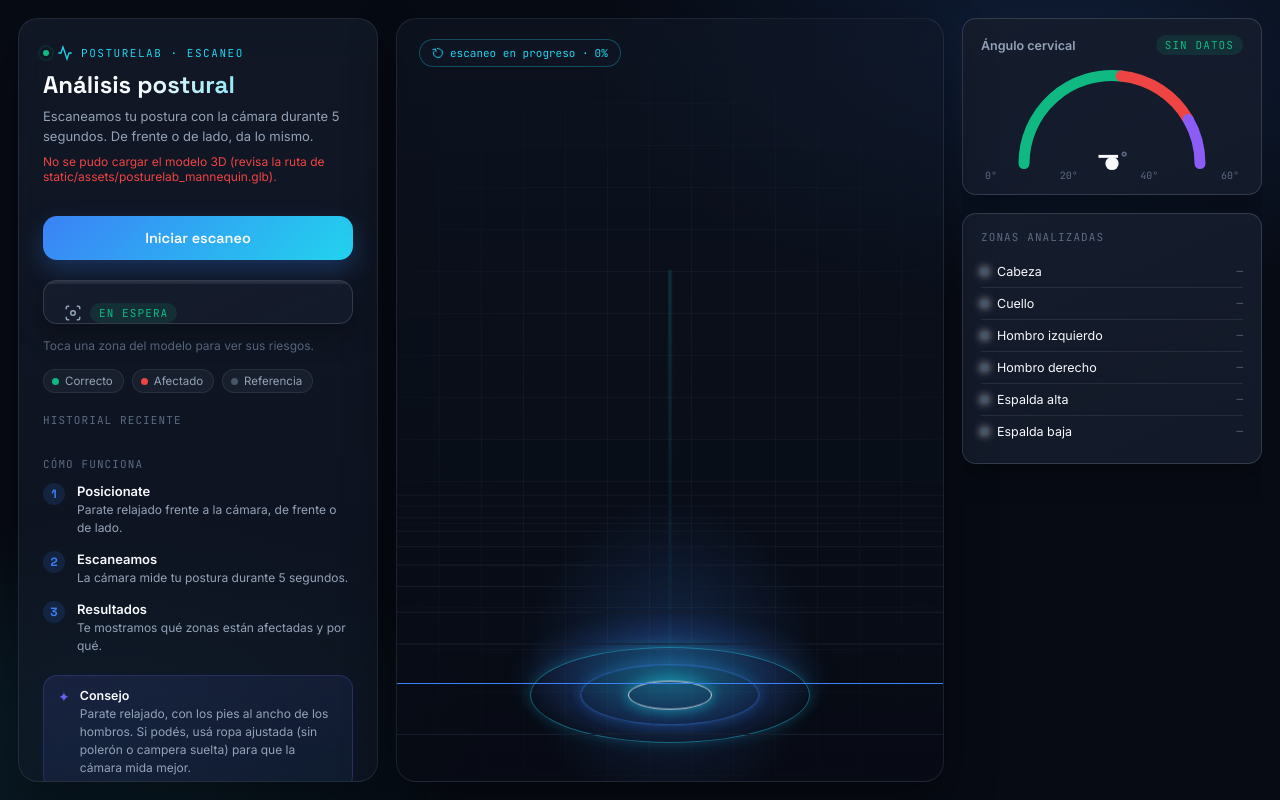
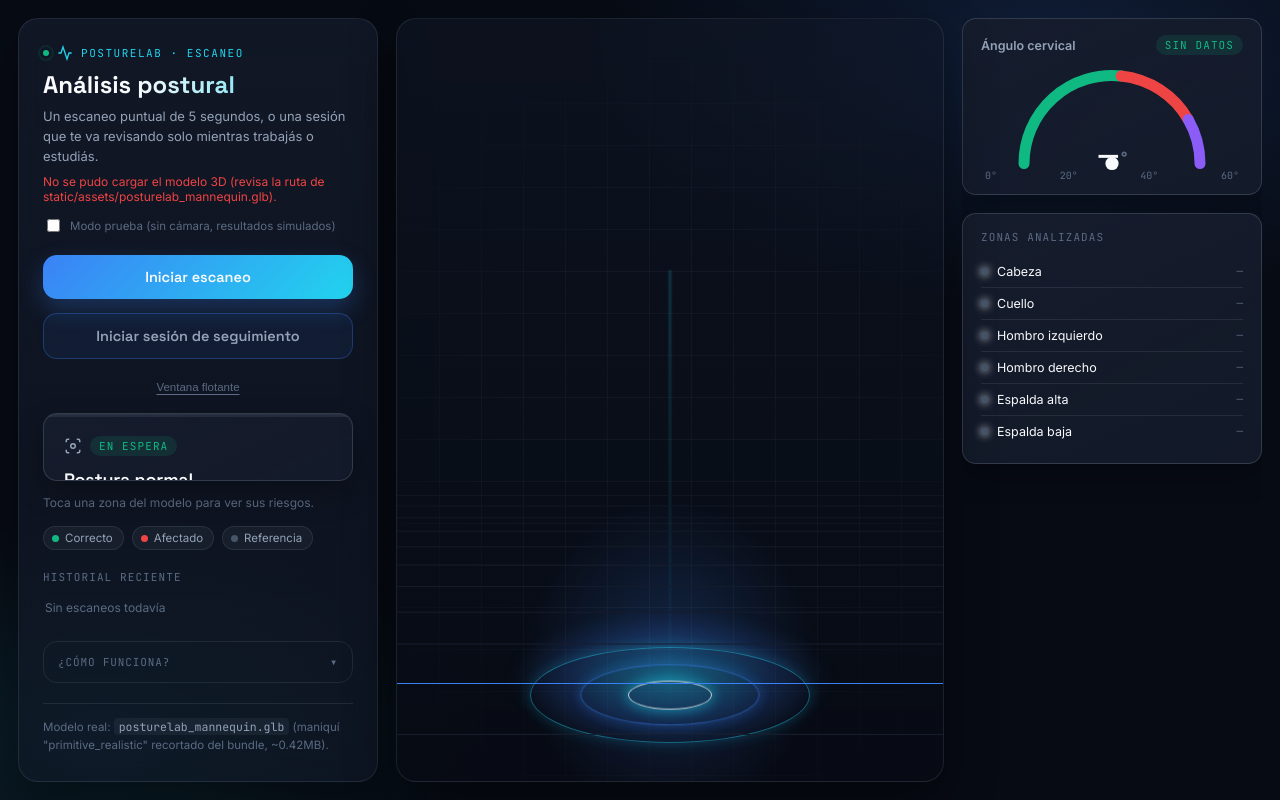
Before and after one commit to Cami-ng23/PostureLab_Proyecto2, a Flask app: page / in a window 1280 px wide. Run offline with Flask 3, Linux system fonts and the light colour scheme; some libraries are stand-ins or nearby versions.

Commit message:
actualizacion

```diff
--- a/app.py
+++ b/app.py
@@ -1,3 +1,5 @@
+import os
+
 from flask import Flask, render_template
 
 app = Flask(__name__)
@@ -5,6 +7,9 @@ app = Flask(__name__)
 
 @app.route("/")
 def home():
+    # Por ahora la home ES el simulador. Cuando agregues login/dashboard
+    # (según tu documento, con SQLite para las evaluaciones), esta ruta
+    # pasará a ser el dashboard y el simulador se mueve a /simulador.
     return render_template("simulador.html")
 
 
@@ -14,6 +19,8 @@ def simulador():
 
 
 if __name__ == "__main__":
-    import os
+    # host=0.0.0.0 y el puerto por variable de entorno: así funciona igual
+    # en tu compu (localhost:5000) y en Railway/Render (que inyectan PORT).
     port = int(os.environ.get("PORT", 5000))
-    app.run(host="0.0.0.0", port=port)
+    debug = os.environ.get("FLASK_DEBUG", "1") == "1"
+    app.run(host="0.0.0.0", port=port, debug=debug)
--- a/static/css/style.css
+++ b/static/css/style.css
@@ -197,6 +197,18 @@ html, body {
   margin-top: 8px;
 }
 
+.pl-sim-toggle {
+  display: flex;
+  align-items: center;
+  gap: 7px;
+  margin-top: 10px;
+  font-size: 11.5px;
+  color: var(--text-faint);
+  cursor: pointer;
+}
+.pl-sim-toggle input { accent-color: var(--secondary); cursor: pointer; }
+.pl-sim-toggle:hover { color: var(--text-dim); }
+
 /* ------------------------------ tarjeta -------------------------------- */
 
 .pl-card {
@@ -281,6 +293,7 @@ html, body {
 }
 .pl-bar.thin { height: 3px; }
 .pl-bar-fill {
+  width: 0;
   height: 100%;
   border-radius: 3px;
   background: var(--good);
@@ -330,6 +343,11 @@ html, body {
   text-transform: uppercase;
 }
 #history-list { display: flex; flex-direction: column; gap: 6px; }
+.pl-history-empty {
+  font-size: 12px;
+  color: var(--text-faint);
+  padding: 6px 2px;
+}
 .pl-history-row {
   display: flex;
   align-items: center;
@@ -405,12 +423,38 @@ html, body {
 
 /* ------------------------------ como funciona ----------------------------- */
 
-.pl-howto-title {
+.pl-howto-details {
+  border: 1px solid var(--border);
+  border-radius: var(--radius-md);
+  padding: 2px 4px;
+  transition: background 0.2s ease;
+}
+.pl-howto-details[open] {
+  background: rgba(148, 163, 184, 0.03);
+}
+.pl-howto-summary {
+  list-style: none;
+  cursor: pointer;
+  display: flex;
+  align-items: center;
+  justify-content: space-between;
   font-size: 11px;
-  letter-spacing: 0.1em;
+  letter-spacing: 0.08em;
+  text-transform: uppercase;
   color: var(--text-faint);
-  margin-bottom: 12px;
-  text-transform: uppercase;
+  padding: 10px 10px;
+  user-select: none;
+}
+.pl-howto-summary::-webkit-details-marker { display: none; }
+.pl-howto-summary:hover { color: var(--text-dim); }
+.pl-chevron {
+  font-size: 12px;
+  transition: transform 0.25s ease;
+}
+.pl-howto-details[open] .pl-chevron { transform: rotate(180deg); }
+
+.pl-howto {
+  padding: 4px 10px 12px;
 }
 .pl-howto-step {
   display: flex;
@@ -448,6 +492,7 @@ html, body {
 .pl-tip {
   display: flex;
   gap: 10px;
+  margin: 0 10px 10px;
   background: linear-gradient(155deg, rgba(99, 102, 241, 0.12), rgba(59, 130, 246, 0.06));
   border: 1px solid rgba(99, 102, 241, 0.25);
   border-radius: var(--radius-md);
@@ -650,6 +695,120 @@ html, body {
   cursor: default;
 }
 
+.pl-scan-btn-secondary {
+  background: rgba(59, 130, 246, 0.08);
+  border: 1px solid rgba(59, 130, 246, 0.3);
+  box-shadow: none;
+  color: var(--text-dim);
+  margin-top: -6px;
+}
+.pl-scan-btn-secondary:hover:not(:disabled) {
+  box-shadow: none;
+  border-color: rgba(59, 130, 246, 0.5);
+  color: var(--text);
+}
+
+.pl-scan-btn-ghost {
+  appearance: none;
+  border: none;
+  background: none;
+  cursor: pointer;
+  font-size: 11.5px;
+  color: var(--text-faint);
+  text-decoration: underline;
+  text-underline-offset: 3px;
+  padding: 2px 0 0;
+  align-self: center;
+}
+.pl-scan-btn-ghost:hover {
+  color: var(--secondary);
+}
+
+.pl-pip-placeholder {
+  position: absolute;
+  inset: 0;
+  z-index: 2;
+  display: flex;
+  flex-direction: column;
+  align-items: center;
+  justify-content: center;
+  gap: 10px;
+  color: var(--text-faint);
+  background: var(--bg);
+}
+.pl-pip-placeholder[hidden] { display: none; }
+.pl-pip-placeholder span { font-size: 30px; opacity: 0.6; }
+.pl-pip-placeholder p { font-size: 13px; margin: 0; }
+
+.pl-session-card {
+  background: linear-gradient(155deg, var(--card), rgba(21, 28, 44, 0.85));
+  border: 1px solid rgba(34, 211, 238, 0.3);
+  border-radius: var(--radius-md);
+  padding: 14px 16px;
+  box-shadow: 0 12px 28px rgba(0, 0, 0, 0.28);
+  animation: pl-fade-up 0.4s ease;
+}
+.pl-session-header {
+  display: flex;
+  justify-content: space-between;
+  align-items: center;
+  margin-bottom: 12px;
+}
+.pl-session-title {
+  font-size: 10.5px;
+  letter-spacing: 0.1em;
+  color: var(--secondary);
+}
+.pl-session-title::before {
+  content: '';
+  display: inline-block;
+  width: 6px;
+  height: 6px;
+  border-radius: 50%;
+  background: var(--secondary);
+  margin-right: 6px;
+  animation: pl-pulse 1.6s ease-in-out infinite;
+}
+.pl-session-stats {
+  display: flex;
+  gap: 10px;
+  margin-bottom: 10px;
+}
+.pl-session-stat {
+  flex: 1;
+  background: rgba(148, 163, 184, 0.06);
+  border-radius: var(--radius-sm);
+  padding: 8px 10px;
+  text-align: center;
+}
+.pl-session-stat-num {
+  display: block;
+  font-family: 'Space Grotesk', sans-serif;
+  font-weight: 700;
+  font-size: 17px;
+}
+.pl-session-stat-label {
+  font-size: 10px;
+  color: var(--text-faint);
+}
+.pl-session-zones {
+  border-top: 1px solid var(--border);
+  padding-top: 8px;
+}
+.pl-session-zone-row {
+  display: flex;
+  justify-content: space-between;
+  font-size: 12px;
+  color: var(--text-dim);
+  padding: 4px 0;
+}
+.pl-session-empty {
+  font-size: 11.5px;
+  color: var(--text-faint);
+  text-align: center;
+  padding: 2px 0;
+}
+
 .pl-spin {
   animation: pl-spin-rotate 1.4s linear infinite;
   transform-origin: center;
@@ -674,6 +833,7 @@ html, body {
   border-radius: 999px;
   z-index: 3;
 }
+.pl-scan-badge[hidden] { display: none; }
 
 .pl-scan-sweep {
   position: absolute;
--- a/static/js/main.js
+++ b/static/js/main.js
@@ -19,6 +19,44 @@ const REF = "#475569";
 // 1 zona afectada = amarillo, 2 = rojo, 3+ o un caso severo = morado.
 const WARN = "#F59E0B";
 const SEVERE = "#8B5CF6";
+
+/* --------------------------- modo prueba (sin cámara) --------------------------- */
+// Para probar todo el flujo (colores, popup, sesión, ventana flotante...) sin
+// depender de una cámara real. Genera resultados variados: a veces postura
+// perfecta, a veces 1-3 zonas afectadas, a veces "no se detectó nadie" — así
+// se ejercitan los mismos caminos que con la cámara real, con el MISMO
+// applyScanResult/umbrales, solo que los números de entrada son al azar.
+let simulateMode = false;
+
+function simulateResult() {
+  const r = Math.random();
+  if (r < 0.08) return { success: false, reason: "no-person" };
+  if (r < 0.16) return { success: false, reason: "low-confidence" };
+  return {
+    success: true,
+    cervicalAngle: Math.random() * 48,
+    torsoAngle: Math.random() * 36,
+    shoulderTiltAngle: Math.random() * 16,
+    lowerShoulder: Math.random() < 0.5 ? "shoulderL" : "shoulderR",
+    framesSeen: 30,
+  };
+}
+
+// misma firma que runScan(videoEl, durationMs, onProgress), pero sin tocar
+// la cámara ni el modelo — solo simula el paso del tiempo para que la barra
+// de progreso y el aro 3D se vean exactamente igual que en un escaneo real.
+function fakeScan(durationMs, onProgress) {
+  return new Promise((resolve) => {
+    const start = performance.now();
+    function step() {
+      const elapsed = performance.now() - start;
+      if (onProgress) onProgress(Math.min(1, elapsed / durationMs));
+      if (elapsed < durationMs) requestAnimationFrame(step);
+      else resolve(simulateResult());
+    }
+    requestAnimationFrame(step);
+  });
+}
 
 function hexToRgba(hex, alpha) {
   const n = parseInt(hex.replace("#", ""), 16);
@@ -116,6 +154,135 @@ const ACCENT_LIGHT = "#22D3EE"; // luz de acento fija, ya no cambia con el resul
 let rimTarget = new THREE.Color(ACCENT_LIGHT);
 let rimCurrent = new THREE.Color(GOOD);
 let history = [];
+
+/* ------------------------- modo sesión prolongada ------------------------- */
+// En vez de un solo escaneo de 5s, esta sesión deja la cámara prendida y
+// hace un chequeo automático cada SESSION_INTERVAL_MS mientras trabajás,
+// acumulando estadísticas reales (nada de datos inventados).
+const SESSION_INTERVAL_MS = 60000; // 1 minuto entre chequeos — ajustable
+
+let sessionActive = false;
+let sessionStats = null; // { startTime, checks, goodChecks, zoneBad: {zona: count} }
+let sessionTimer = null;
+
+function renderSessionSummary() {
+  if (!sessionStats) return;
+  el.sessionChecks.textContent = sessionStats.checks;
+  const pctGood = sessionStats.checks ? Math.round((sessionStats.goodChecks / sessionStats.checks) * 100) : 0;
+  el.sessionPct.textContent = `${pctGood}%`;
+
+  const rows = ZONE_KEYS.map((z) => ({ z, count: sessionStats.zoneBad[z] || 0 }))
+    .filter((r) => r.count > 0)
+    .sort((a, b) => b.count - a.count);
+
+  el.sessionZones.innerHTML = rows.length
+    ? rows
+        .map(
+          (r) =>
+            `<div class="pl-session-zone-row"><span>${ZONE_INFO[r.z].label}</span><span class="mono">${r.count}×</span></div>`
+        )
+        .join("")
+    : `<div class="pl-session-empty">Sin zonas afectadas todavía</div>`;
+}
+
+// chequeo automático de la sesión: reutiliza el mismo runScan/applyScanResult
+// del escaneo manual, así el criterio de "bueno/malo" es siempre el mismo.
+async function runSessionCheck() {
+  if (!sessionActive) return;
+  if (uiState === "scanning") {
+    scheduleNextCheck();
+    return;
+  }
+  uiState = "scanning";
+  paused = false;
+  setScanningCard();
+  el.scanBadge.hidden = false;
+  el.scanPercent.textContent = "0%";
+
+  let result;
+  try {
+    result = simulateMode
+      ? await fakeScan(SCAN_MS, (progress) => {
+          el.scanPercent.textContent = `${Math.round(progress * 100)}%`;
+          el.progressBar.style.width = `${progress * 100}%`;
+        })
+      : await runScan(el.cameraPreview, SCAN_MS, (progress) => {
+          el.scanPercent.textContent = `${Math.round(progress * 100)}%`;
+          el.progressBar.style.width = `${progress * 100}%`;
+        });
+  } catch (err) {
+    console.error("Error en chequeo de sesión:", err);
+    result = { success: false, reason: "low-confidence" };
+  }
+
+  el.scanBadge.hidden = true;
+  applyScanResult(result);
+  uiState = "result";
+  holdElapsed = 0;
+
+  if (result.success && sessionActive) {
+    sessionStats.checks++;
+    let anyBad = false;
+    ZONE_KEYS.forEach((z) => {
+      if (zoneTargets[z] === BAD) {
+        anyBad = true;
+        sessionStats.zoneBad[z] = (sessionStats.zoneBad[z] || 0) + 1;
+      }
+    });
+    if (!anyBad) sessionStats.goodChecks++;
+    renderSessionSummary();
+  }
+
+  scheduleNextCheck();
+}
+
+function scheduleNextCheck() {
+  clearTimeout(sessionTimer);
+  if (!sessionActive) return;
+  sessionTimer = setTimeout(runSessionCheck, SESSION_INTERVAL_MS);
+}
+
+async function startSession() {
+  if (sessionActive || uiState === "scanning") return;
+  sessionActive = true;
+  sessionStats = { startTime: Date.now(), checks: 0, goodChecks: 0, zoneBad: {} };
+  el.sessionButton.textContent = "Detener sesión";
+  el.sessionSummary.hidden = false;
+  el.scanButton.disabled = true; // evita solapar con un escaneo manual suelto
+  el.cameraError.hidden = true;
+  renderSessionSummary();
+
+  if (!simulateMode) {
+    try {
+      await startCamera(el.cameraPreview);
+    } catch (err) {
+      console.error("No se pudo iniciar la sesión (cámara):", err);
+      el.cameraError.textContent = "No pudimos acceder a tu cámara para iniciar la sesión.";
+      el.cameraError.hidden = false;
+      sessionActive = false;
+      el.sessionButton.textContent = "Iniciar sesión de seguimiento";
+      el.scanButton.disabled = false;
+      return;
+    }
+    el.cameraPreview.hidden = false;
+  }
+  runSessionCheck(); // primer chequeo ya mismo, no espera el primer intervalo
+}
+
+function stopSession() {
+  sessionActive = false;
+  clearTimeout(sessionTimer);
+  if (!simulateMode) {
+    stopCamera(el.cameraPreview);
+    el.cameraPreview.hidden = true;
+  }
+  el.sessionButton.textContent = "Iniciar sesión de seguimiento";
+  el.scanButton.disabled = false;
+  uiState = "idle";
+  resetToNeutral();
+  // el resumen final se queda visible, no lo ocultamos
+}
+
 let activeZone = null;
 let lastPopupX = 0;
 let lastPopupY = 0;
@@ -156,6 +323,13 @@ const el = {
   gaugeNumber: document.getElementById("gauge-number"),
   gaugeSeverity: document.getElementById("gauge-severity"),
   zonesList: document.getElementById("zones-list"),
+  sessionButton: document.getElementById("session-button"),
+  sessionSummary: document.getElementById("session-summary"),
+  sessionChecks: document.getElementById("session-checks"),
+  sessionPct: document.getElementById("session-pct"),
+  sessionZones: document.getElementById("session-zones"),
+  pipButton: document.getElementById("pip-button"),
+  pipPlaceholder: document.getElementById("pip-placeholder"),
 };
 
 const ICON_OK = `<path d="M22 11.08V12a10 10 0 1 1-5.93-9.14"/><polyline points="22 4 12 14.01 9 11.01"/>`;
@@ -266,6 +440,17 @@ function buildDiagnosis(zones) {
     }
   });
   return risks.join(" ");
+}
+
+function renderHistory() {
+  el.historyList.innerHTML = history.length
+    ? history
+        .map(
+          (h) =>
+            `<div class="pl-history-row"><i class="dot" style="background:${h.color}"></i>${h.label}</div>`
+        )
+        .join("")
+    : `<div class="pl-history-empty">Sin escaneos todavía</div>`;
 }
 
 function buildLabel(zones) {
@@ -384,12 +569,7 @@ function applyScanResult(result) {
   renderRecommendations(zones);
 
   history = [{ label: buildLabel(zones), color: ok ? GOOD : severity, t: Date.now() }, ...history].slice(0, 4);
-  el.historyList.innerHTML = history
-    .map(
-      (h) =>
-        `<div class="pl-history-row"><i class="dot" style="background:${h.color}"></i>${h.label}</div>`
-    )
-    .join("");
+  renderHistory();
 
   if (activeZone) openZonePopup(activeZone, lastPopupX, lastPopupY);
 }
@@ -397,12 +577,13 @@ function applyScanResult(result) {
 setIdleCard();
 renderZonesList(false);
 renderRecommendations([]);
+renderHistory();
 preloadModel();
 
 /* -------------------- orquestación del escaneo -------------------- */
 
 async function startScan() {
-  if (uiState === "scanning") return;
+  if (uiState === "scanning" || sessionActive) return;
   uiState = "scanning";
   paused = false;
   el.scanButton.disabled = true;
@@ -424,6 +605,7 @@ async function startScan() {
     setIdleCard();
   }
 
+  if (!simulateMode) {
     try {
       await startCamera(el.cameraPreview);
     } catch (err) {
@@ -431,12 +613,17 @@ async function startScan() {
       recoverToIdle("No pudimos acceder a tu cámara. Revisá los permisos del navegador e intentá de nuevo.");
       return;
     }
-
     el.cameraPreview.hidden = false;
+  }
 
   let result;
   try {
-    result = await runScan(el.cameraPreview, SCAN_MS, (progress) => {
+    result = simulateMode
+      ? await fakeScan(SCAN_MS, (progress) => {
+          el.scanPercent.textContent = `${Math.round(progress * 100)}%`;
+          el.progressBar.style.width = `${progress * 100}%`;
+        })
+      : await runScan(el.cameraPreview, SCAN_MS, (progress) => {
           el.scanPercent.textContent = `${Math.round(progress * 100)}%`;
           el.progressBar.style.width = `${progress * 100}%`;
         });
@@ -448,8 +635,10 @@ async function startScan() {
     return;
   }
 
+  if (!simulateMode) {
     stopCamera(el.cameraPreview);
     el.cameraPreview.hidden = true;
+  }
   el.scanBadge.hidden = true;
 
   applyScanResult(result);
@@ -461,6 +650,15 @@ async function startScan() {
 }
 
 el.scanButton.addEventListener("click", startScan);
+el.sessionButton.addEventListener("click", () => {
+  if (sessionActive) stopSession();
+  else startSession();
+});
+
+const simulateToggle = document.getElementById("simulate-toggle");
+simulateToggle.addEventListener("change", () => {
+  simulateMode = simulateToggle.checked;
+});
 
 function tickHold(dtMs) {
   if (uiState !== "result" || paused) return;
@@ -605,10 +803,68 @@ scanGlow.rotation.x = Math.PI / 2;
 scanGlow.visible = false;
 root.add(scanGlow);
 
+/* --------------------- ventana flotante (Picture-in-Picture) --------------------- */
+// Mueve el mismo canvas 3D (sin recrearlo, así no se pierde el contexto
+// WebGL) a una ventana chica siempre-arriba-de-todo, para poder seguir
+// viendo al avatar mientras trabajás en otra ventana. Chrome/Edge la abren
+// por defecto abajo a la derecha — esa posición exacta la decide el
+// navegador, no se puede fijar por seguridad.
+let pipWindow = null;
+const pipSupported = "documentPictureInPicture" in window;
+
+function currentRenderTarget() {
+  return pipWindow || window;
+}
+
+function resizeToTarget() {
+  const w = pipWindow ? pipWindow.innerWidth : wrap.clientWidth;
+  const h = pipWindow ? pipWindow.innerHeight : wrap.clientHeight;
+  camera.aspect = w / h;
+  camera.updateProjectionMatrix();
+  renderer.setSize(w, h);
+}
+
+async function openPip() {
+  if (!pipSupported || pipWindow) return;
+  pipWindow = await documentPictureInPicture.requestWindow({ width: 260, height: 320 });
+  pipWindow.document.title = "PostureLab";
+  pipWindow.document.body.style.margin = "0";
+  pipWindow.document.body.style.background = "#070b14";
+  pipWindow.document.body.style.overflow = "hidden";
+  canvas.style.width = "100%";
+  canvas.style.height = "100%";
+  canvas.style.display = "block";
+  pipWindow.document.body.append(canvas);
+  el.pipPlaceholder.hidden = false;
+  el.pipButton.textContent = "Volver al panel";
+  resizeToTarget();
+  pipWindow.addEventListener("resize", resizeToTarget);
+  pipWindow.addEventListener("pagehide", () => {
+    pipWindow = null;
+    wrap.appendChild(canvas);
+    canvas.style.width = "";
+    canvas.style.height = "";
+    el.pipPlaceholder.hidden = true;
+    el.pipButton.textContent = "Ventana flotante";
+    resizeToTarget();
+  });
+}
+
+function closePip() {
+  if (pipWindow) pipWindow.close(); // dispara "pagehide", que hace la limpieza
+}
+
+if (el.pipButton) {
+  if (pipSupported) {
+    el.pipButton.hidden = false;
+    el.pipButton.addEventListener("click", () => (pipWindow ? closePip() : openPip()));
+  } else {
+    el.pipButton.hidden = true;
+  }
+}
+
 window.addEventListener("resize", () => {
-  camera.aspect = wrap.clientWidth / wrap.clientHeight;
-  camera.updateProjectionMatrix();
-  renderer.setSize(wrap.clientWidth, wrap.clientHeight);
+  if (!pipWindow) resizeToTarget();
 });
 
 const loader = new GLTFLoader();
--- a/templates/simulador.html
+++ b/templates/simulador.html
@@ -20,12 +20,35 @@
           <span>PostureLab · Escaneo</span>
         </div>
         <h1>Análisis postural</h1>
-        <p class="pl-sub">Escaneamos tu postura con la cámara durante 5 segundos. De frente o de lado, da lo mismo.</p>
+        <p class="pl-sub">Un escaneo puntual de 5 segundos, o una sesión que te va revisando solo mientras trabajás o estudiás.</p>
         <p id="model-error" class="pl-error" hidden>No se pudo cargar el modelo 3D (revisa la ruta de static/assets/posturelab_mannequin.glb).</p>
         <p id="camera-error" class="pl-error" hidden>No pudimos acceder a tu cámara. Revisá los permisos del navegador e intentá de nuevo.</p>
+        <label class="pl-sim-toggle">
+          <input type="checkbox" id="simulate-toggle" />
+          <span>Modo prueba (sin cámara, resultados simulados)</span>
+        </label>
       </div>
 
       <button id="scan-button" class="pl-scan-btn">Iniciar escaneo</button>
+      <button id="session-button" class="pl-scan-btn pl-scan-btn-secondary">Iniciar sesión de seguimiento</button>
+      <button id="pip-button" class="pl-scan-btn-ghost" hidden>Ventana flotante</button>
+
+      <div id="session-summary" class="pl-session-card" hidden>
+        <div class="pl-session-header">
+          <span class="pl-session-title mono">SESIÓN EN VIVO</span>
+        </div>
+        <div class="pl-session-stats">
+          <div class="pl-session-stat">
+            <span id="session-checks" class="pl-session-stat-num">0</span>
+            <span class="pl-session-stat-label">revisiones</span>
+          </div>
+          <div class="pl-session-stat">
+            <span id="session-pct" class="pl-session-stat-num">0%</span>
+            <span class="pl-session-stat-label">en buena postura</span>
+          </div>
+        </div>
+        <div id="session-zones" class="pl-session-zones"></div>
+      </div>
 
       <div id="status-card" class="pl-card">
         <div class="pl-bar thin pl-card-progress"><div id="progress-bar" class="pl-bar-fill gradient"></div></div>
@@ -78,8 +101,10 @@
         <div id="history-list"></div>
       </div>
 
+      <details class="pl-howto-details">
+        <summary class="pl-howto-summary mono">¿Cómo funciona? <span class="pl-chevron">▾</span></summary>
+
         <div class="pl-howto">
-        <div class="pl-howto-title mono">Cómo funciona</div>
           <div class="pl-howto-step">
             <span class="pl-howto-num">1</span>
             <div>
@@ -110,6 +135,7 @@
             <div class="pl-tip-desc">Parate relajado, con los pies al ancho de los hombros. Si podés, usá ropa ajustada (sin polerón o campera suelta) para que la cámara mida mejor.</div>
           </div>
         </div>
+      </details>
 
       <div class="pl-footer">
         Modelo real: <code>posturelab_mannequin.glb</code> (maniquí "primitive_realistic" recortado del bundle, ~0.42MB).
@@ -129,6 +155,11 @@
         <div class="ring"></div>
       </div>
       <canvas id="scene"></canvas>
+
+      <div id="pip-placeholder" class="pl-pip-placeholder" hidden>
+        <span>🗗</span>
+        <p>El avatar está en la ventana flotante</p>
+      </div>
       <video id="camera-preview" class="pl-camera-preview" autoplay muted playsinline hidden></video>
 
       <div id="zone-popup" class="pl-zone-popup" hidden>
```
Also changed, not shown: README(2).md (deleted, +0 -3 lines), README.md, requirements.txt (line endings or trailing spaces), static/js/posture-scan.js (line endings or trailing spaces), 1 other file. Lines whose indentation alone changed are shown as unchanged.
